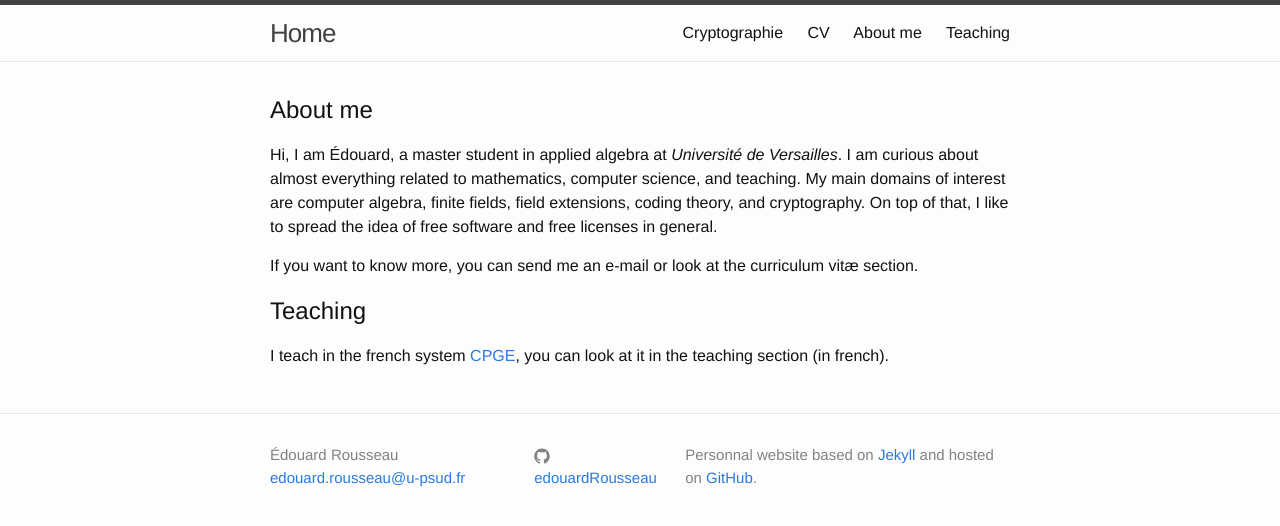
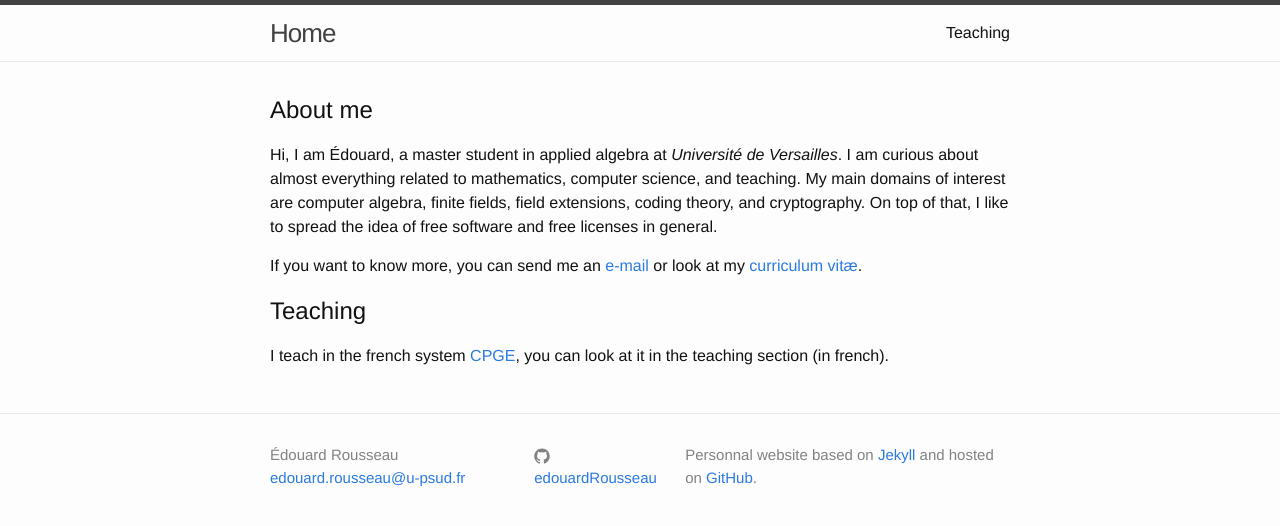
Before and after one commit to erou/erou.github.io, a Jekyll site: the page built from index.md, in a window 1280 px wide. Shown: the top 526 px of the page. Built offline with Jekyll 4.4.1, drawn with Linux system fonts in a browser that asks for light colours; our own code applies the rules of GitHub Pages for plain Markdown files.

Commit message:
changed header

```diff
--- a/_includes/header.html
+++ b/_includes/header.html
@@ -17,7 +17,7 @@
 
       <div class="trigger">
         {% for my_page in site.pages %}
-          {% if my_page.title %}
+          {% if my_page.visible %}
           <a class="page-link" href="{{ my_page.url | relative_url }}">{{
 		  my_page.title | escape }}</a>
           {% endif %}
--- a/index.md
+++ b/index.md
@@ -13,8 +13,9 @@ computer science, and teaching. My main domains of interest are computer algebra
 finite fields, field extensions, coding theory, and cryptography. On top of
 that, I like to spread the idea of free software and free licenses in general.
 
-If you want to know more, you can send me an e-mail or look at the curriculum
-vitæ section.
+If you want to know more, you can send me an
+[e-mail](mailto:edouard.rousseau@u-psud.fr) or look at my [curriculum
+vitæ](cv).
 
 ## Teaching
 
```
Also changed, not shown: teaching.md (+3 -2 lines).
